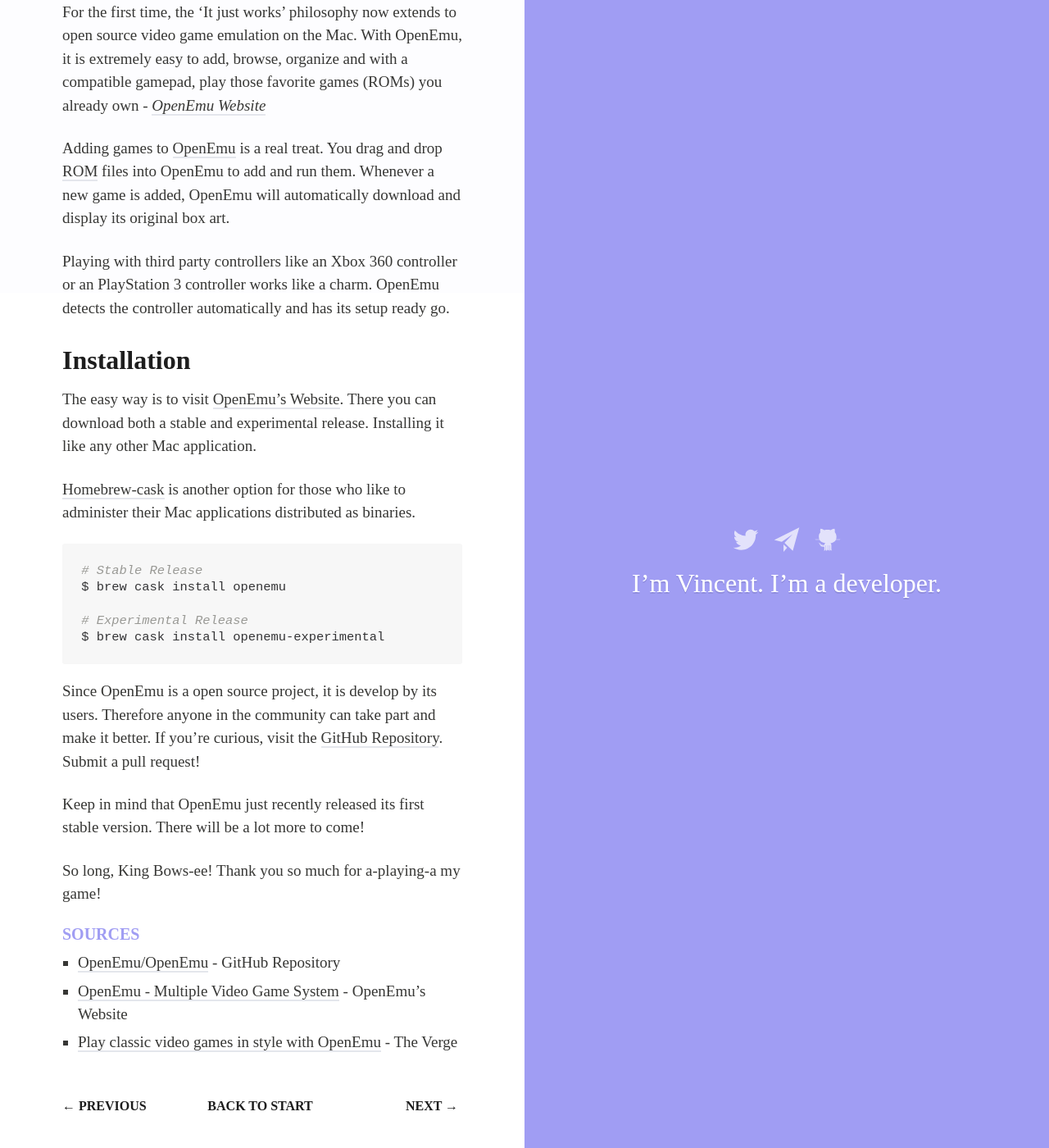
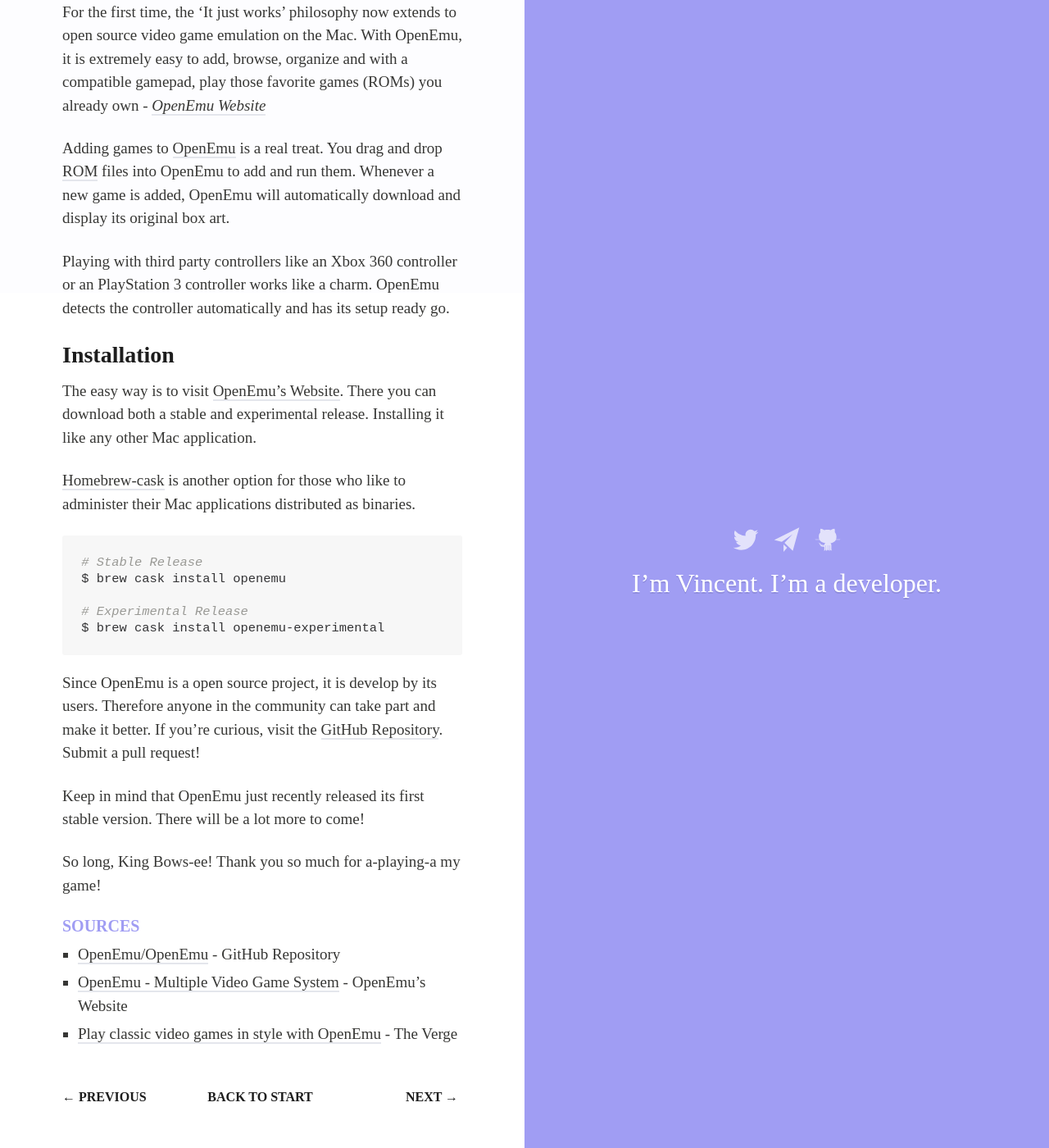
Before and after one commit to mikaelmattsson/mikaelmattsson.github.io, a Jekyll site: the page built from _posts/2014-01-13-openemu-lets-a-go.md, in a window 1280 px wide and 1400 px high, scrolled down 1043 px. Shown: the whole window at 82% size. Built offline with Jekyll 4.4.1, drawn with Linux system fonts in a browser that asks for light colours; the repository's description, which GitHub fills in, is left out.

Commit message:
Change h3 font-size to 1.75em.

```diff
--- a/_sass/_typography.scss
+++ b/_sass/_typography.scss
@@ -39,7 +39,7 @@
 }
 
 h3 {
-  font-size: $font-size * 2;
+  font-size: $font-size * 1.75;
 }
 
 h4 {
```
